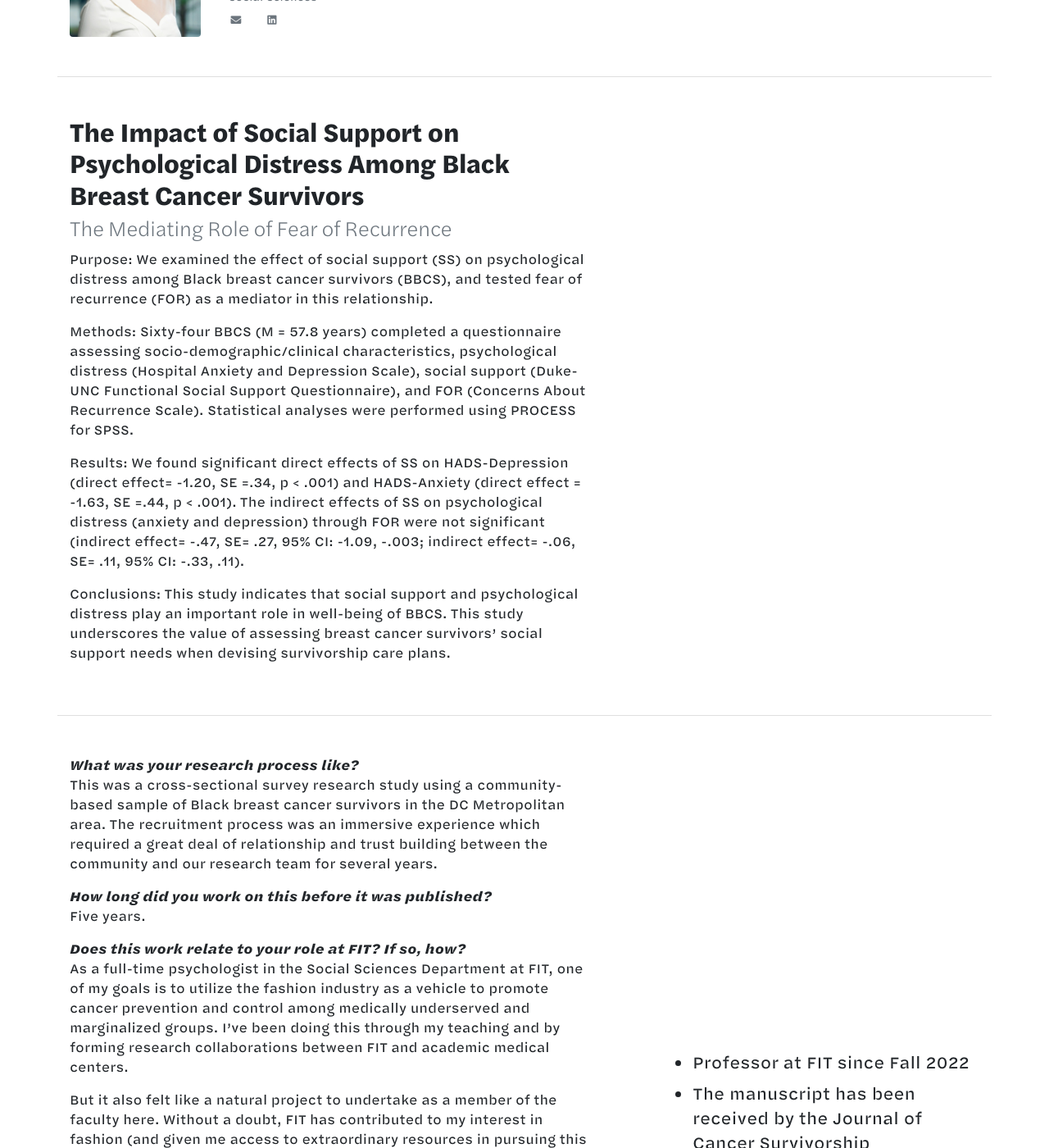
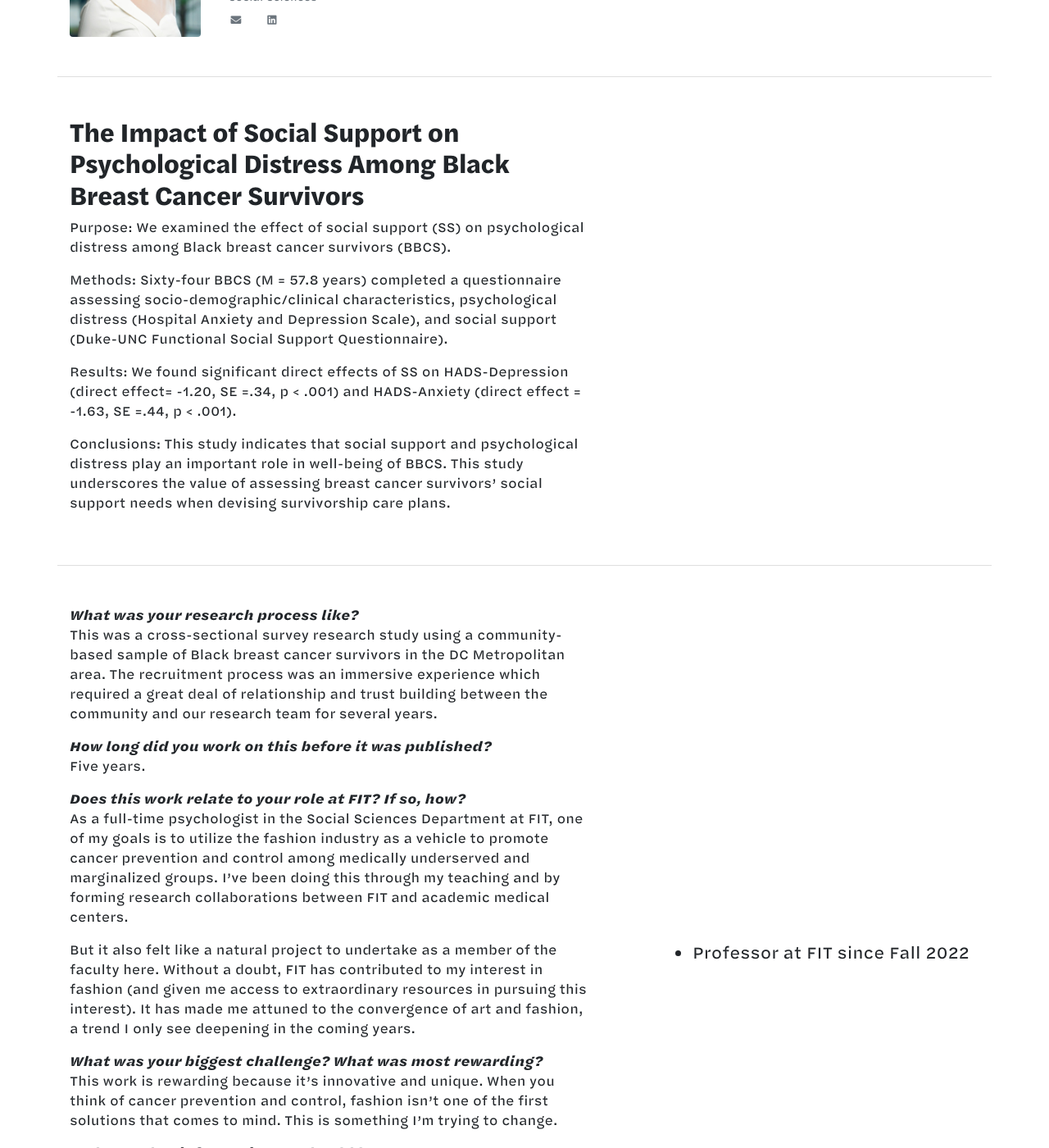
Before and after one commit to fit-authors/fit-authors.github.io, a Jekyll site: the page built from _profiles/chloe-martin.md, in a window 1280 px wide and 1400 px high, scrolled down 359 px. Shown: the whole window at 82% size. Built offline with Jekyll 4.4.1, drawn with Linux system fonts in a browser that asks for light colours; nearby versions of some CDN libraries.

Commit message:
Update chloe-martin.md

```diff
--- a/_profiles/chloe-martin.md
+++ b/_profiles/chloe-martin.md
@@ -10,17 +10,15 @@ linkedin: https://www.linkedin.com/in/chloe-martin-phd/
 image: martin.jpg
 about:
   - Professor at FIT since Fall 2022
-  - The manuscript has been received by the Journal of Cancer Survivorship
 
 work:
   title: The Impact of Social Support on Psychological Distress Among Black Breast Cancer Survivors
-  subtitle: The Mediating Role of Fear of Recurrence
   summary: |
-    Purpose: We examined the effect of social support (SS) on psychological distress among Black breast cancer survivors (BBCS), and tested fear of recurrence (FOR) as a mediator in this relationship.
+    Purpose: We examined the effect of social support (SS) on psychological distress among Black breast cancer survivors (BBCS).
 
-    Methods: Sixty-four BBCS (M = 57.8 years) completed a questionnaire assessing socio-demographic/clinical characteristics, psychological distress (Hospital Anxiety and Depression Scale), social support (Duke-UNC Functional Social Support Questionnaire), and FOR (Concerns About Recurrence Scale). Statistical analyses were performed using PROCESS for SPSS.
+    Methods: Sixty-four BBCS (M = 57.8 years) completed a questionnaire assessing socio-demographic/clinical characteristics, psychological distress (Hospital Anxiety and Depression Scale), and social support (Duke-UNC Functional Social Support Questionnaire).
 
-    Results: We found significant direct effects of SS on HADS-Depression (direct effect= -1.20, SE =.34, p < .001) and HADS-Anxiety (direct effect = -1.63, SE =.44, p < .001). The indirect effects of SS on psychological distress (anxiety and depression) through FOR were not significant (indirect effect= -.47, SE= .27, 95% CI: -1.09, -.003; indirect effect= -.06, SE= .11, 95% CI: -.33, .11).
+    Results: We found significant direct effects of SS on HADS-Depression (direct effect= -1.20, SE =.34, p < .001) and HADS-Anxiety (direct effect = -1.63, SE =.44, p < .001).
 
     Conclusions: This study indicates that social support and psychological distress play an important role in well-being of BBCS. This study underscores the value of assessing breast cancer survivors’ social support needs when devising survivorship care plans.
   type: article
```
